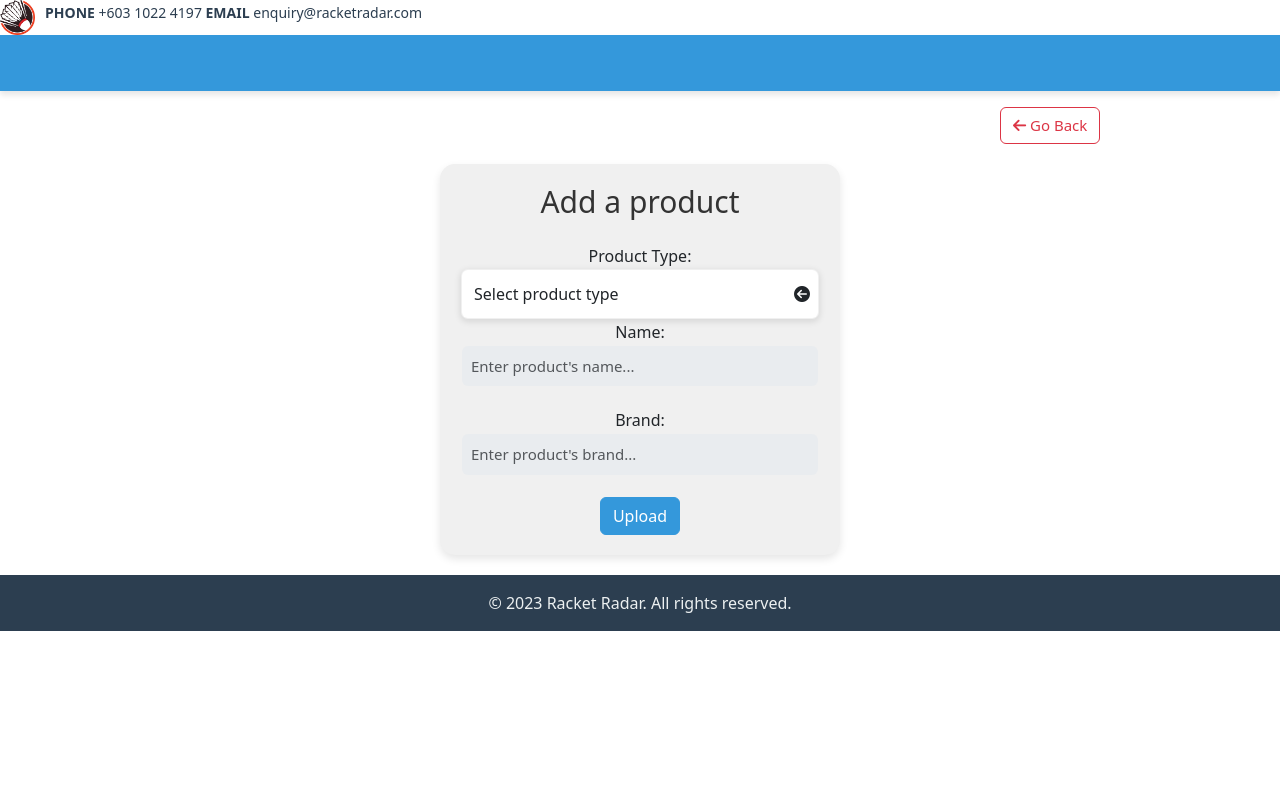
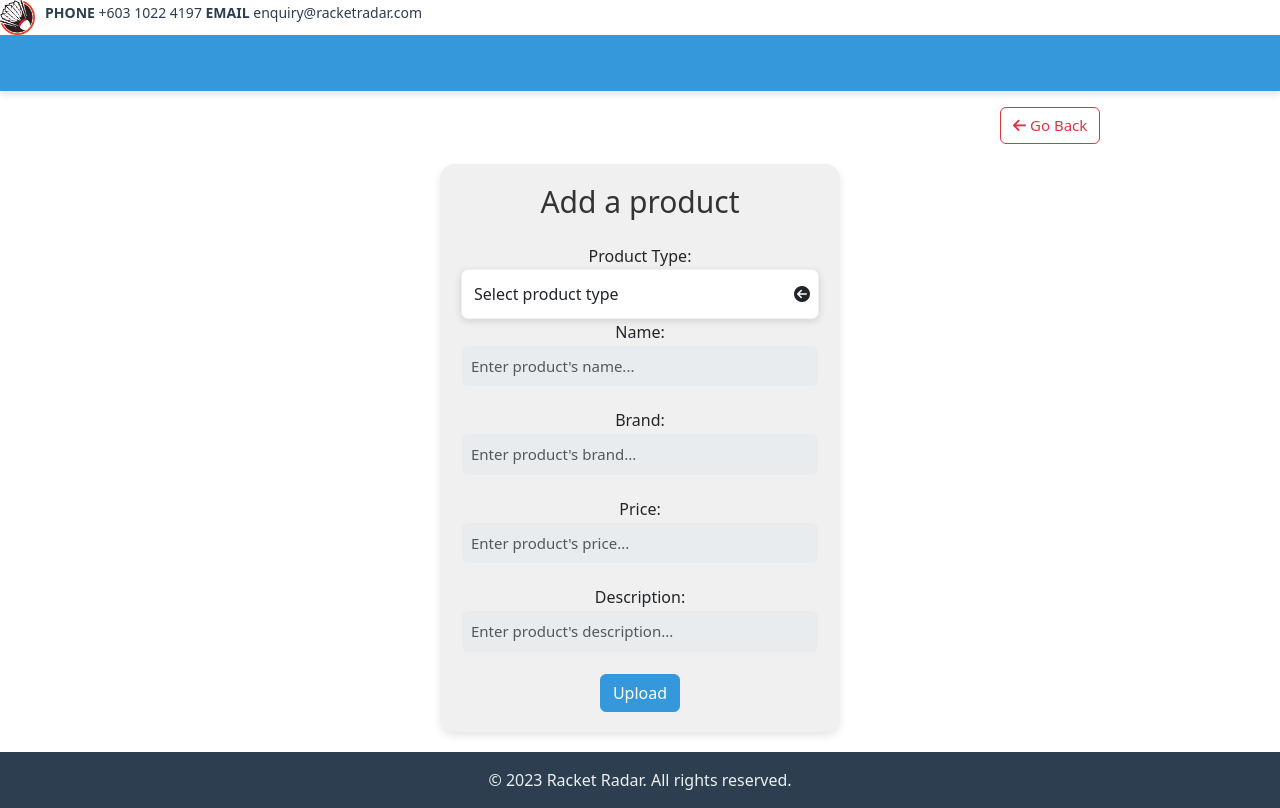
Before and after one commit to Aven2002/RacketRaptor, a Vue app: page /add-product in a window 1280 px wide. Built offline with nearby package versions, Linux system fonts and the light colour scheme.

Commit message:
Update Input Field

```diff
--- a/src/views/AddProductView.vue
+++ b/src/views/AddProductView.vue
@@ -79,6 +79,32 @@
             />
           </div>
 
+          <div class="form-group">
+            <label for="Price">Price:</label>
+            <input
+              type="text"
+              id="productPrice"
+              v-model="productPrice"
+              required
+              :disabled="!productType"
+              class="form-control input-field"
+              placeholder="Enter product's price..."
+              pattern="[0-9]*"
+            />
+          </div>
+          <div class="form-group">
+            <label for="productDescription">Description:</label>
+            <input
+              type="text"
+              id="productDescription"
+              v-model="productDescription"
+              required
+              :disabled="!productType"
+              class="form-control input-field"
+              placeholder="Enter product's description..."
+            />
+          </div>
+
           <!-- Additional fields based on product type -->
           <div v-if="productType === 'Racket'">
             <div class="form-group">
@@ -106,27 +132,20 @@
             </div>
           </div>
 
-          <div v-if="productType === 'Racket' || productType === 'Shuttlecock'">
+          <!-- Additional fields based on product type -->
+          <div v-if="productType === 'Shoes'">
             <div class="form-group">
-              <label for="Price">Price:</label>
+              <label for="Size">Size:</label>
               <input
                 type="text"
-                id="productPrice"
-                v-model="productPrice"
+                id="productSize"
+                v-model="productSize"
                 required
                 class="form-control input-field"
-                placeholder="Enter product's price..."
+                placeholder="Enter product's size..."
+                pattern="[0-9]*"
               />
             </div>
-          </div>
-
-          <!-- Additional fields based on product type -->
-          <div v-if="productType === 'Shoes'">
-            <!-- Add fields specific to Shoes -->
-          </div>
-
-          <div v-if="productType === 'Accessories'">
-            <!-- Add fields specific to Accessories -->
           </div>
         </div>
 
```
